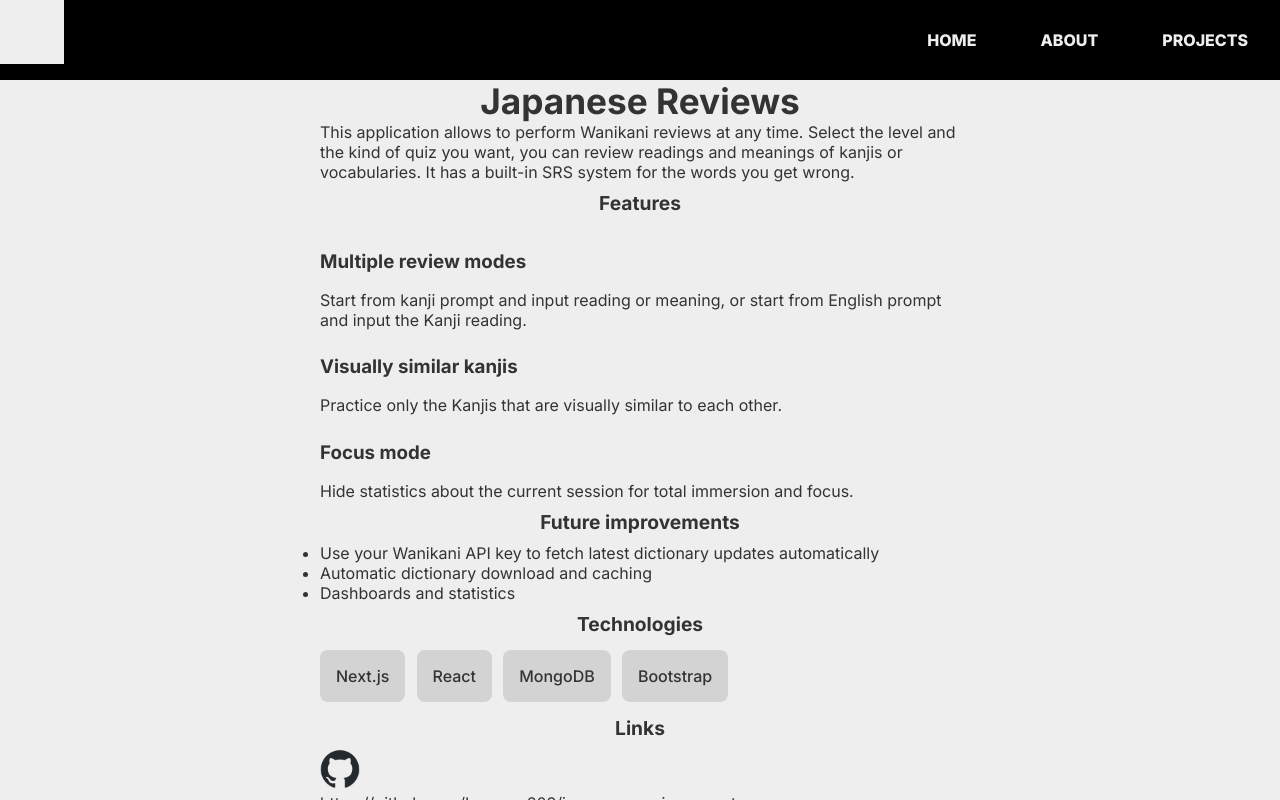
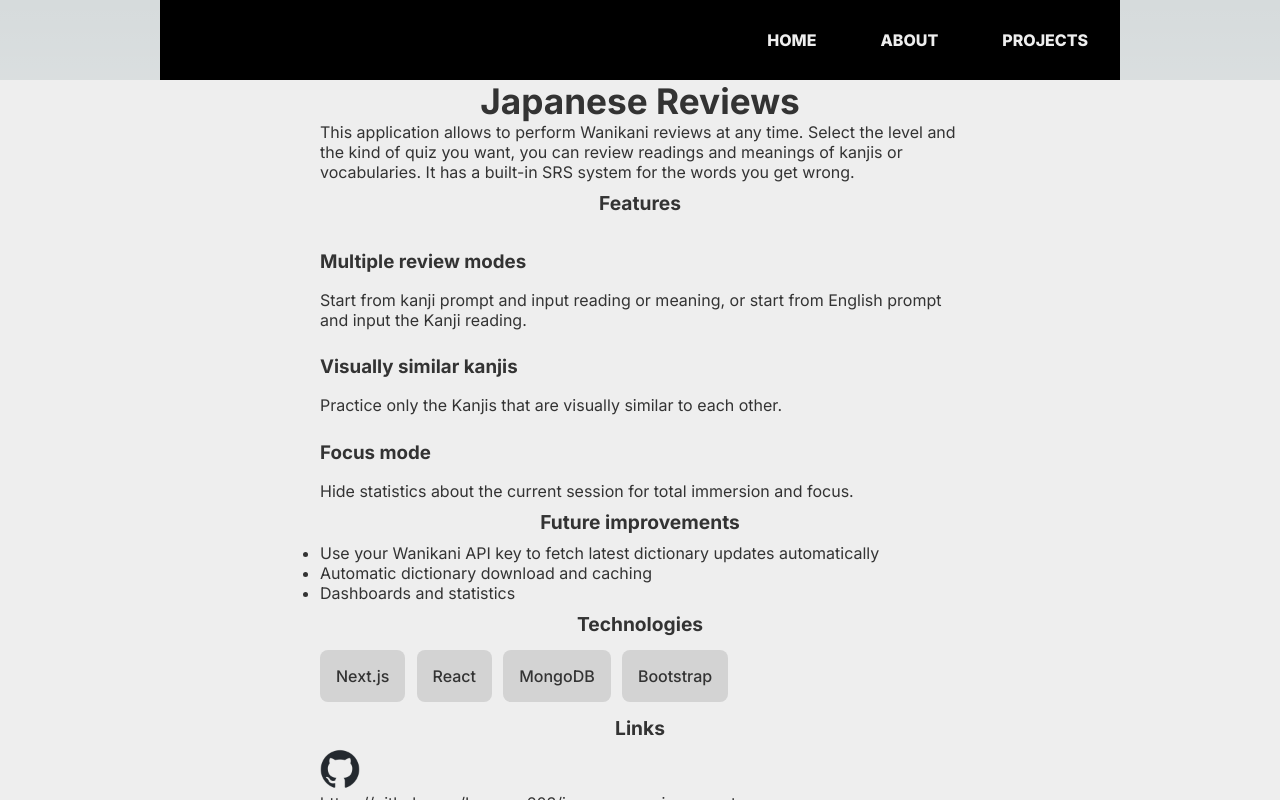
Before and after one commit to Lorenzo603/showroom, a Next.js app: page /project/japanese-reviews in a window 1280 px wide. Built offline with nearby package versions, Linux system fonts and the light colour scheme; no server answers.

Commit message:
adjusted header

```diff
--- a/src/app/globals.css
+++ b/src/app/globals.css
@@ -101,6 +101,11 @@
 
 /* Header */
 
+header {
+  display: flex;
+  justify-content: center;
+}
+
 .header {
   overflow: hidden;
   background-color: black;
@@ -127,7 +132,7 @@
   float: right;
 }
 
-@media screen and (max-width: 700px) {
+@media screen and (max-width: 800px) {
   .header a {
     float: none;
     display: block;
--- a/src/components/Header.js
+++ b/src/components/Header.js
@@ -6,6 +6,7 @@
   return (
     <Grid item xs={12} className="page-header">
       <header>
+        <div style={{ width: "75%" }}>
           <div className="header">
             <Link href="/">{process.env.NEXT_PUBLIC_PERSONAL_NAME}</Link>
             <div className="header-right">
@@ -14,7 +15,9 @@
               <Link href="/#projects">Projects</Link>
             </div>
           </div>
+        </div>
       </header>
+
     </Grid>
   );
 };
```
Lines whose indentation alone changed are shown as unchanged.
